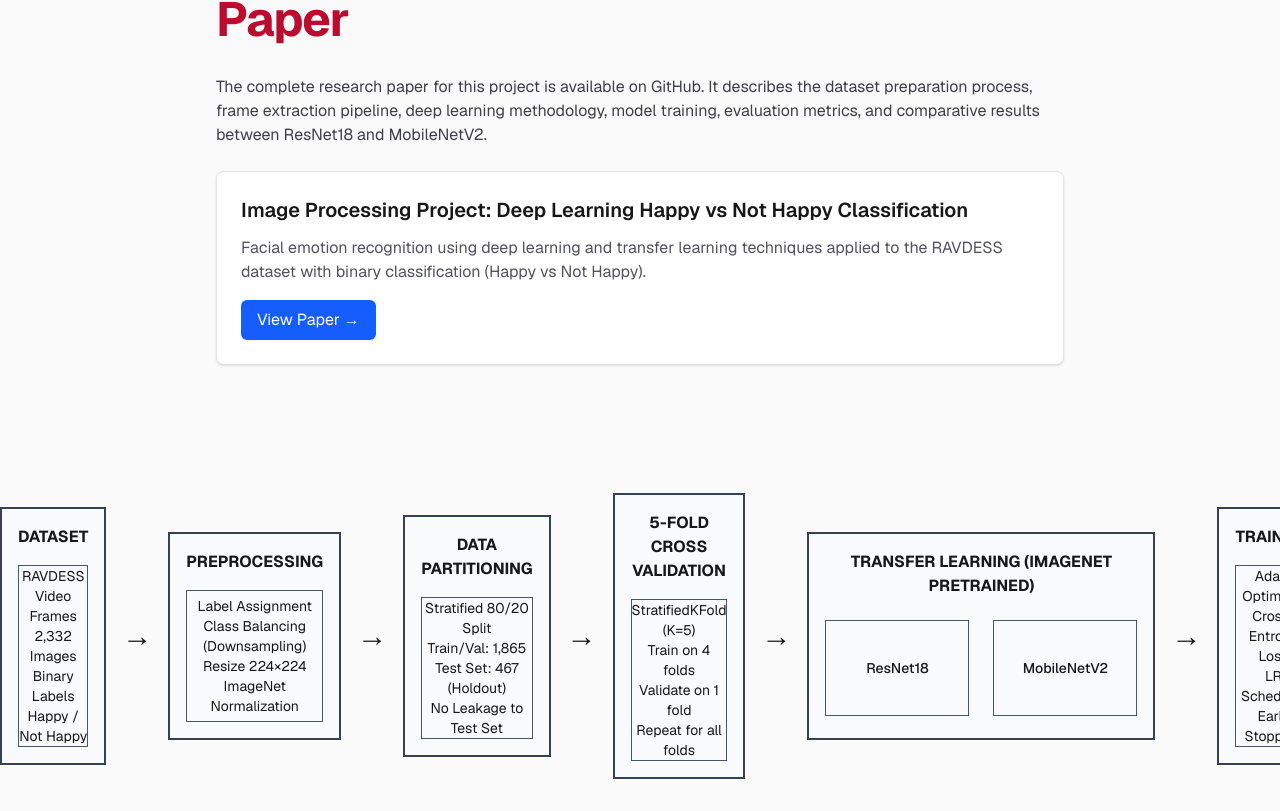
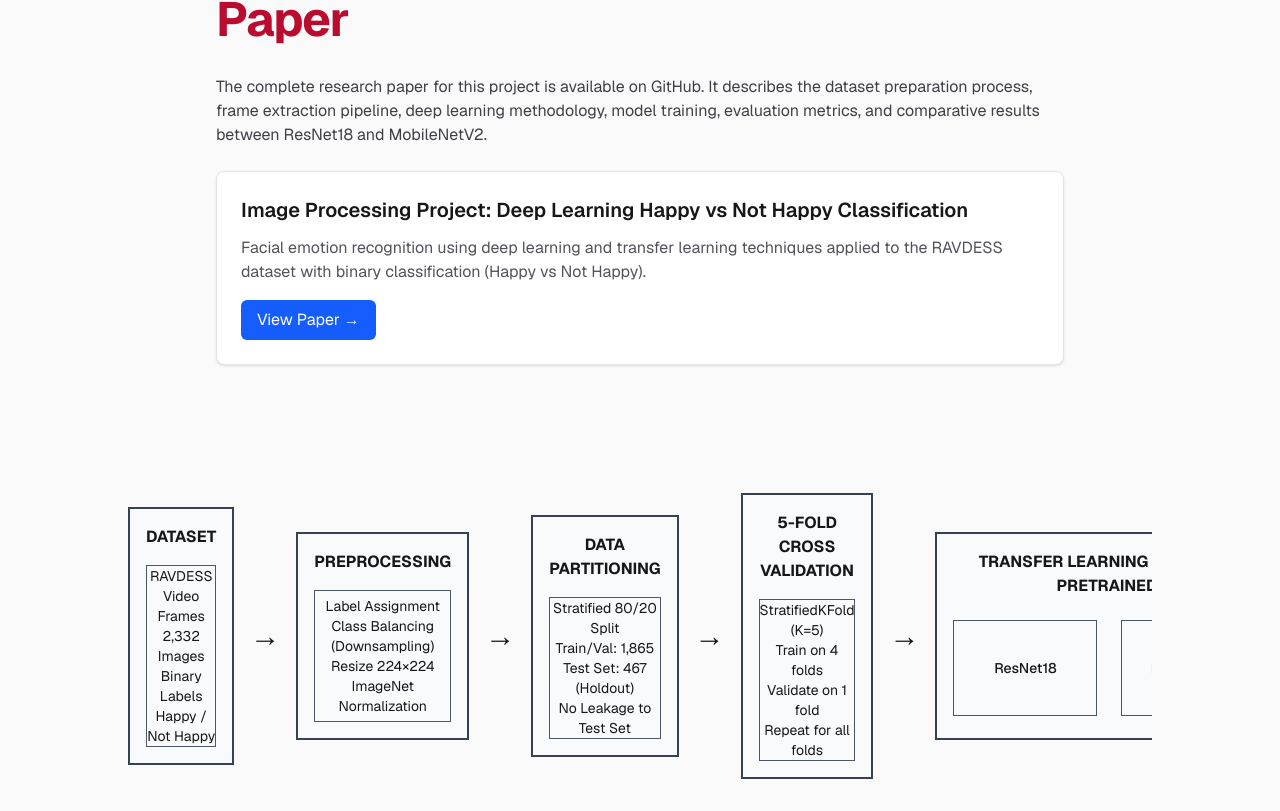
Before and after one commit to pepealania/image-processing-project-tutorial-deep-learning-happy-not-happy-classification, a Next.js app: page /image-processing-project-tutorial-deep-learning-happy-not-happy-classification/ in a window 1280 px wide. Shown: the part 6625-7436 px from the top of the page. Built offline with nearby package versions, Linux system fonts and the light colour scheme.

Commit message:
dataflowchar centered 4

```diff
--- a/src/app/page.tsx
+++ b/src/app/page.tsx
@@ -351,8 +351,10 @@ Overall, the dataset preparation pipeline transforms the original RAVDESS video
             </div>
           </section>
         </main>
-      <div className="w-full flex justify-center">
+      <div className="w-full flex justify-center px-4">
+        <div className="w-[92vw] max-w-5xl">
           <DataFlowChart />
+        </div>
       </div>
     </div>
   );
```
